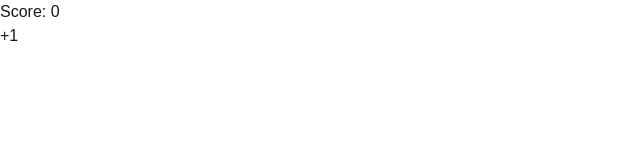
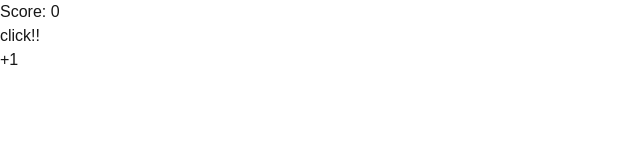
Before and after one commit to ll887854/adsdasd, a Next.js app: page / in a window 1280 px wide. Shown: the top 160 px of the page, without its empty margins (0-640 px from the left). Built offline with nearby package versions, Linux system fonts and the light colour scheme.

Commit message:
Update page.tsx

```diff
--- a/app/page.tsx
+++ b/app/page.tsx
@@ -4,10 +4,12 @@ import { useState } from "react"
 
 export default function Home() {
   const [number, setNumber] = useState(0)
+  const [text, setText] = useState("click!!")
 
   return (
     <main>
       <h1>Score: {number}</h1>
+      <h1>{text}</h1>
 
       <button onClick={() => setNumber(number + 1)}>
         +1
```
